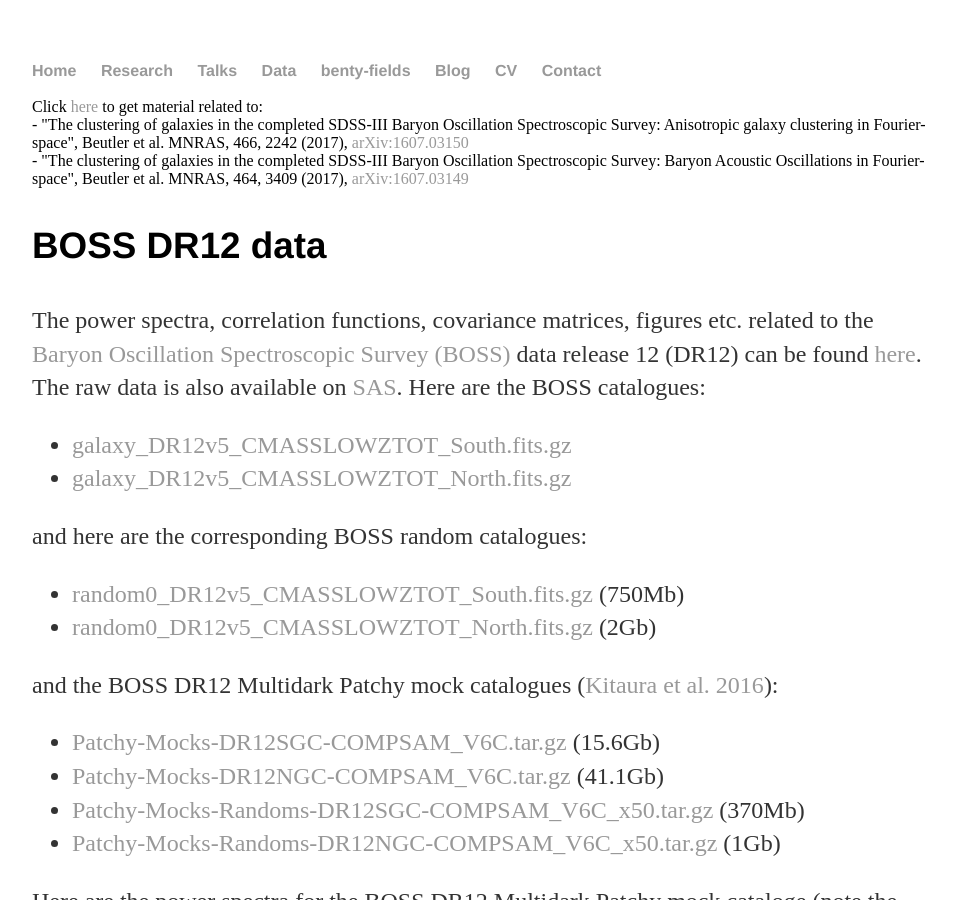
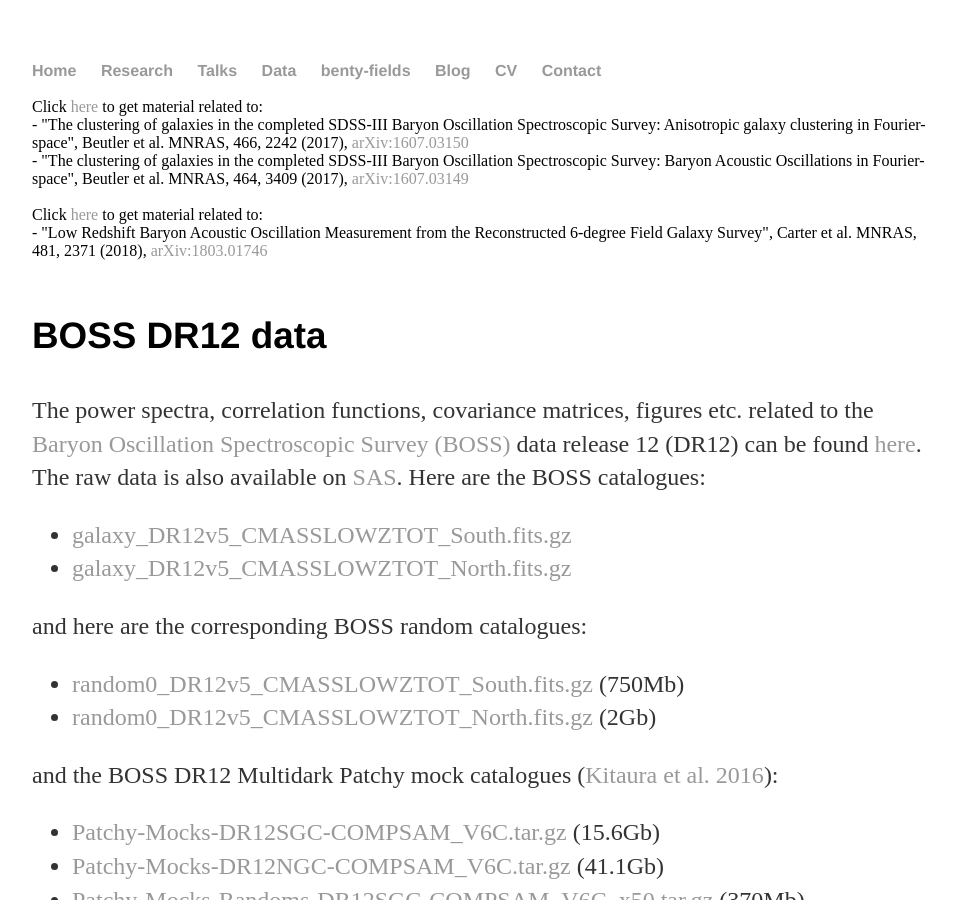
Before and after one commit to fbeutler/fbeutler.github.io, a Jekyll site: the page built from hub/hub.html, in a window 1280 px wide and 900 px high. Shown: the whole window, without its empty margins (160-1116 px from the left). Built offline with Jekyll 4.4.1, drawn with Linux system fonts in a browser that asks for light colours.

Commit message:
Update hub.html

```diff
--- a/hub/hub.html
+++ b/hub/hub.html
@@ -7,10 +7,15 @@
   Click <a href="/hub/boss_papers.html">here</a> to get material related to:<br>
   - "The clustering of galaxies in the completed SDSS-III Baryon Oscillation Spectroscopic
   Survey: Anisotropic galaxy clustering in Fourier-space", Beutler et al. MNRAS, 466, 2242 (2017),
-  <a href="https://arxiv.org/pdf/1607.03150v1.pdf" target="_blank">arXiv:1607.03150</a><br>
+  <a href="https://arxiv.org/pdf/1607.03150.pdf" target="_blank">arXiv:1607.03150</a><br>
   - "The clustering of galaxies in the completed SDSS-III Baryon Oscillation Spectroscopic Survey:
   Baryon Acoustic Oscillations in Fourier-space", Beutler et al. MNRAS, 464, 3409 (2017),
-  <a href="https://arxiv.org/pdf/1607.03149v1.pdf" target="_blank">arXiv:1607.03149</a>
+  <a href="https://arxiv.org/pdf/1607.03149.pdf" target="_blank">arXiv:1607.03149</a><br><br>
+
+  Click <a href="/hub/carter_6dfgs_paper.html">here</a> to get material related to:<br>
+  - "Low Redshift Baryon Acoustic Oscillation Measurement from the Reconstructed 6-degree Field Galaxy Survey",
+  Carter et al. MNRAS, 481, 2371 (2018),
+  <a href="https://arxiv.org/pdf/1803.01746.pdf" target="_blank">arXiv:1803.01746</a><br><br>
 
   <h3>BOSS DR12 data</h3>
 
```
